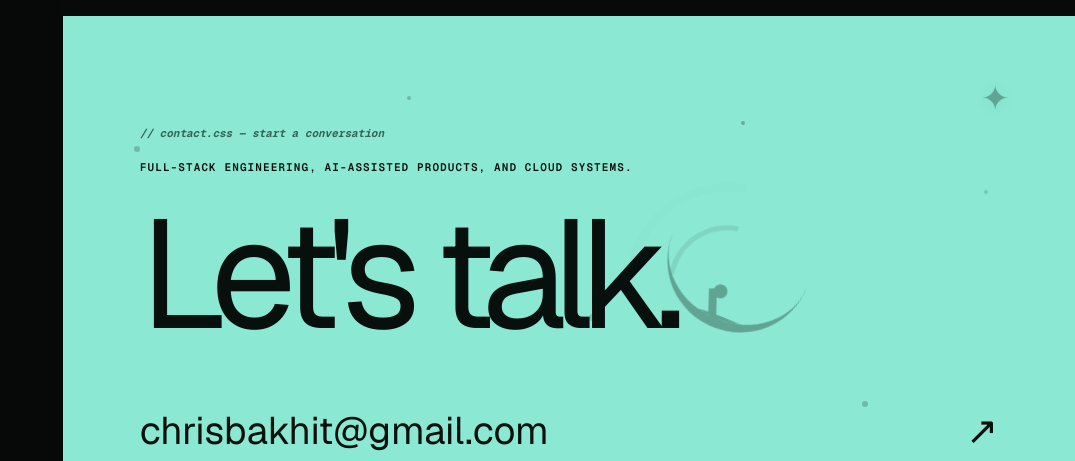
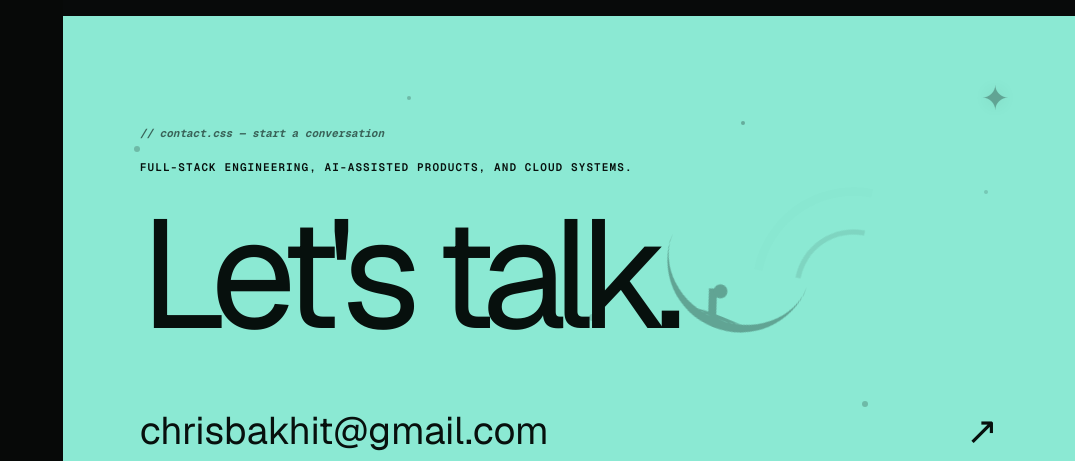
Before and after one commit to ChrisBakhit/christian-portfolio, a Next.js app: page / in a window 1280 px wide. Shown: the part 8919-9380 px from the top of the page, without its empty margins (205-1280 px from the left). Built offline with nearby package versions, Linux system fonts and the light colour scheme.

Commit message:
Restore rightward contact signal

```diff
--- a/app/navigation.css
+++ b/app/navigation.css
@@ -121,7 +121,7 @@ main.sidebarOpen { padding-left: 268px; }
 .contactSky span:nth-child(1){left:7%;top:21%;width:6px;height:6px}.contactSky span:nth-child(2){left:18%;top:72%;opacity:.14}.contactSky span:nth-child(3){left:34%;top:13%}.contactSky span:nth-child(4){left:52%;top:48%;width:7px;height:7px;opacity:.16}.contactSky span:nth-child(5){left:67%;top:17%;opacity:.28}.contactSky span:nth-child(6){left:79%;top:62%;width:6px;height:6px}.contactSky span:nth-child(7){left:91%;top:28%;opacity:.15}.contactSky span:nth-child(8){left:43%;top:82%}
 .contactSignalArt { position:absolute!important; z-index:1!important; right:5%; top:9%; width:390px; height:280px; color:#07100d; pointer-events:none; opacity:.32; }
 .signalStar { position:absolute; right:15px; top:9px; font-size:34px; line-height:1; text-shadow:0 0 18px rgba(7,16,13,.32); animation:signalStarPulse 3.5s ease-in-out infinite; }
-.signalWaves { position:absolute; right:38px; top:42px; width:210px; height:180px; transform:rotate(-34deg) scaleX(-1); transform-origin:left bottom; }
+.signalWaves { position:absolute; right:38px; top:42px; width:210px; height:180px; transform:rotate(-34deg); }
 .signalWaves i { position:absolute; left:0; bottom:0; width:70px; height:70px; border:3px solid transparent; border-top-color:#07100d; border-radius:50%; opacity:0; animation:contactBroadcast 3.6s ease-out infinite; }
 .signalWaves i:nth-child(2) { animation-delay:1.2s; }.signalWaves i:nth-child(3) { animation-delay:2.4s; }
 .signalDish { position:absolute; left:20px; bottom:16px; width:145px; height:72px; overflow:hidden; border-bottom:9px solid #07100d; border-radius:0 0 100px 100px; transform:rotate(20deg); animation:dishFloat 5s ease-in-out infinite; }
```
